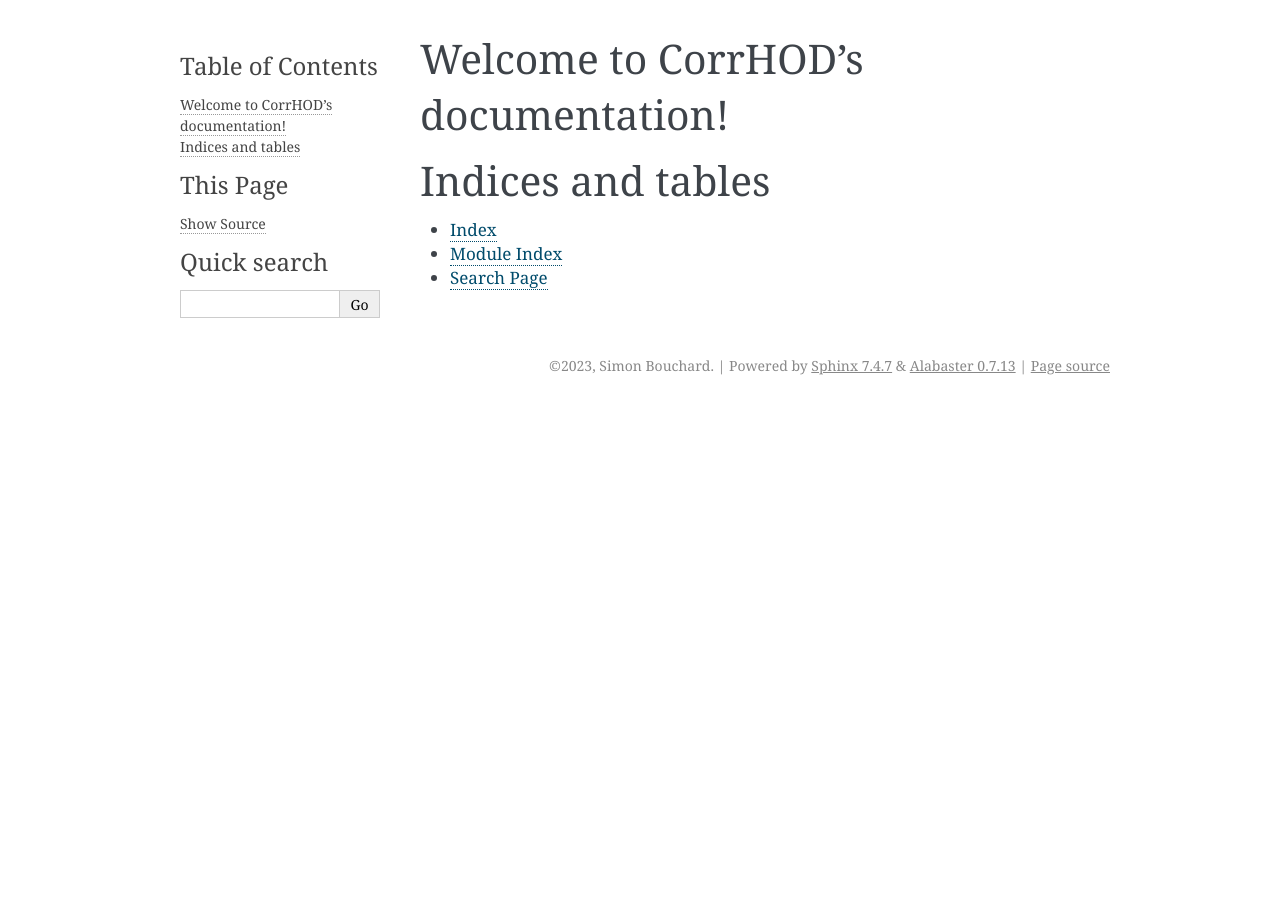
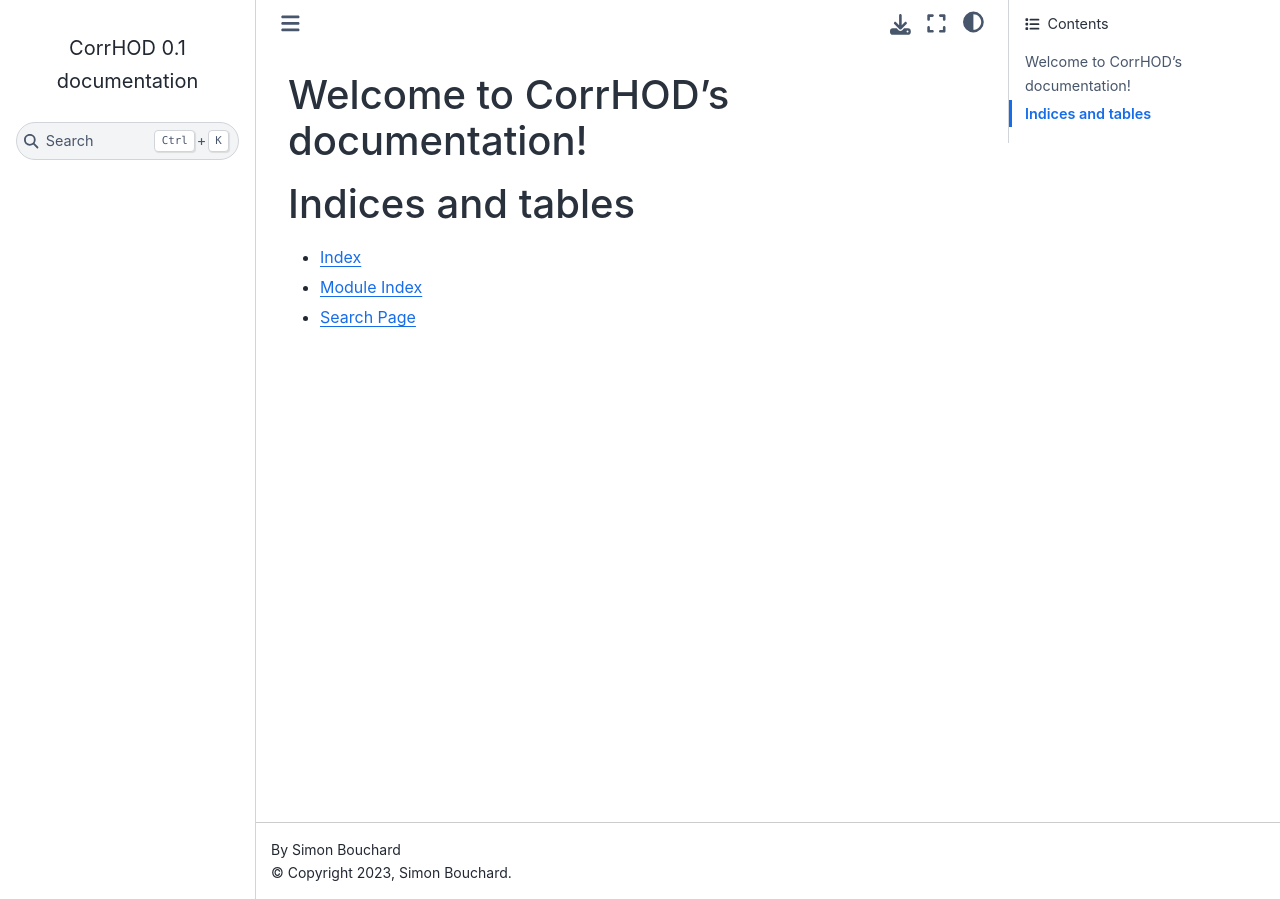
Before and after one commit to SBouchard01/CorrHOD, a Sphinx documentation site: the page built from docs/index.rst, in a window 1280 px wide. Built offline with Sphinx 7.4.7 and the Sphinx Book theme 1.1.4, drawn with Linux system fonts in a browser that asks for light colours.

Commit message:
Changed theme

```diff
--- a/docs/conf.py
+++ b/docs/conf.py
@@ -57,7 +57,7 @@ autodoc_mock_imports = ['cosmoprimo', 'mockfactory', 'pycorr']
 # a list of builtin themes.
 #
 # html_theme = 'alabaster'
-# html_theme = 'sphinx_book_theme'
+html_theme = 'sphinx_book_theme'
 
 # Add any paths that contain custom static files (such as style sheets) here,
 # relative to this directory. They are copied after the builtin static files,
```
